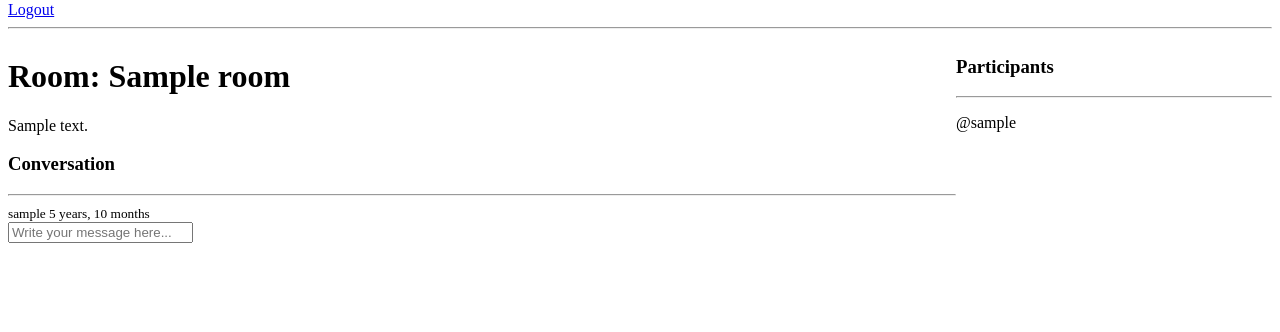
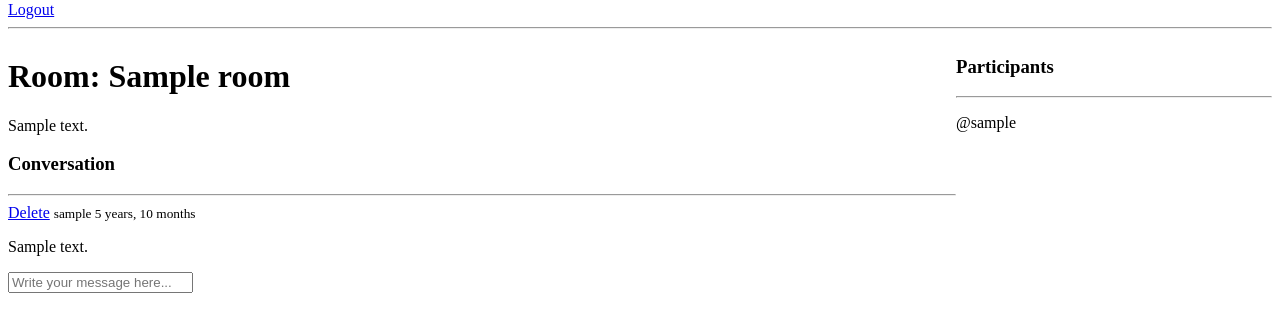
Before and after one commit to Dimah-code/devcord, a Django app: page /room/1/ in a window 1280 px wide. Shown: the part 150-482 px from the top of the page. Run offline with Django 5.2, Linux system fonts and the light colour scheme; a user stored in the database is signed in; tables that the repository leaves empty hold one stand-in row (values such as "Sample post").

Commit message:
feat: add conversation section to room.html

```diff
--- a/base/templates/base/room.html
+++ b/base/templates/base/room.html
@@ -19,8 +19,11 @@
             <hr>
             {% for message in room_messages %}
                 <div>
-                    <a href="{% url 'delete-message' %}"></a>
+                    {% if request.user == message.user %}
+                    <a href="{% url 'delete-message' message.id %}">Delete</a>
+                    {% endif %}
                     <small>{{message.user}}  {{message.created|timesince}}</small>
+                    <p>{{message.body}}</p>
 
                 </div>
             {% endfor %}
```
